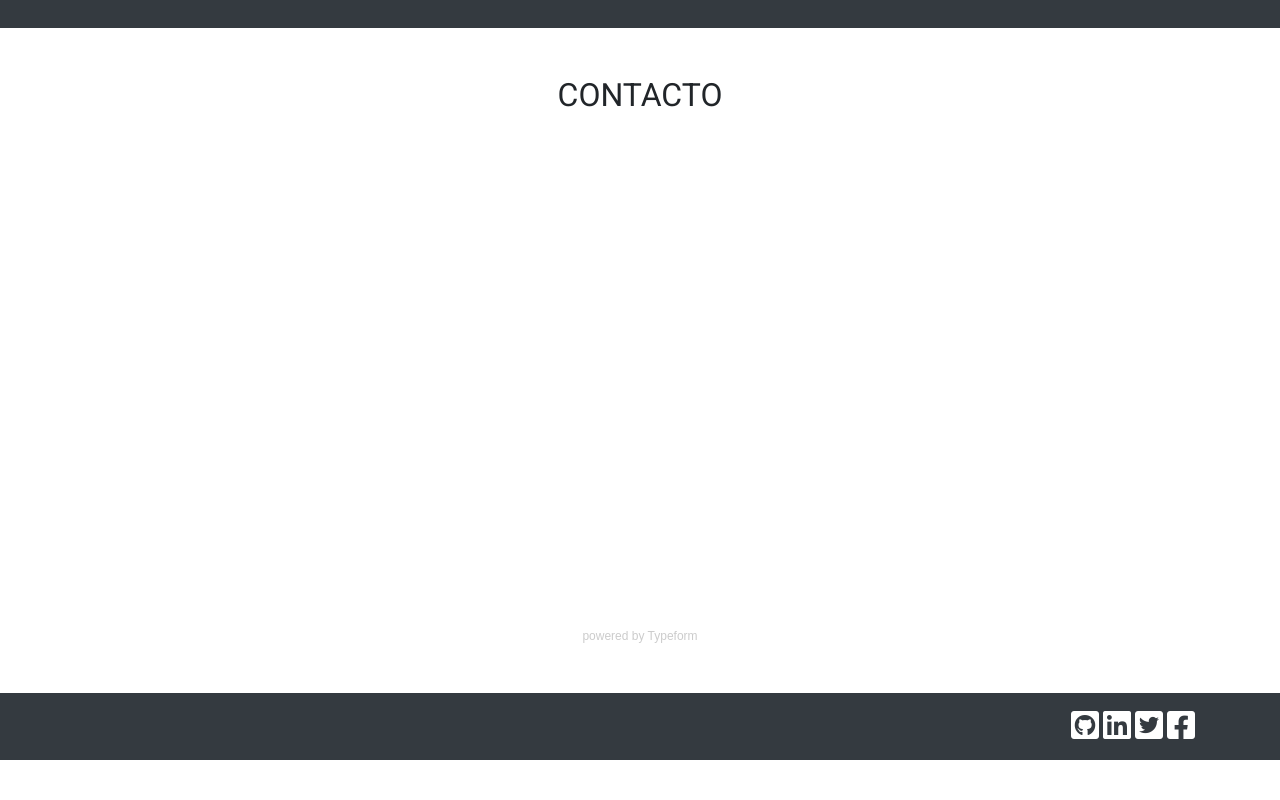
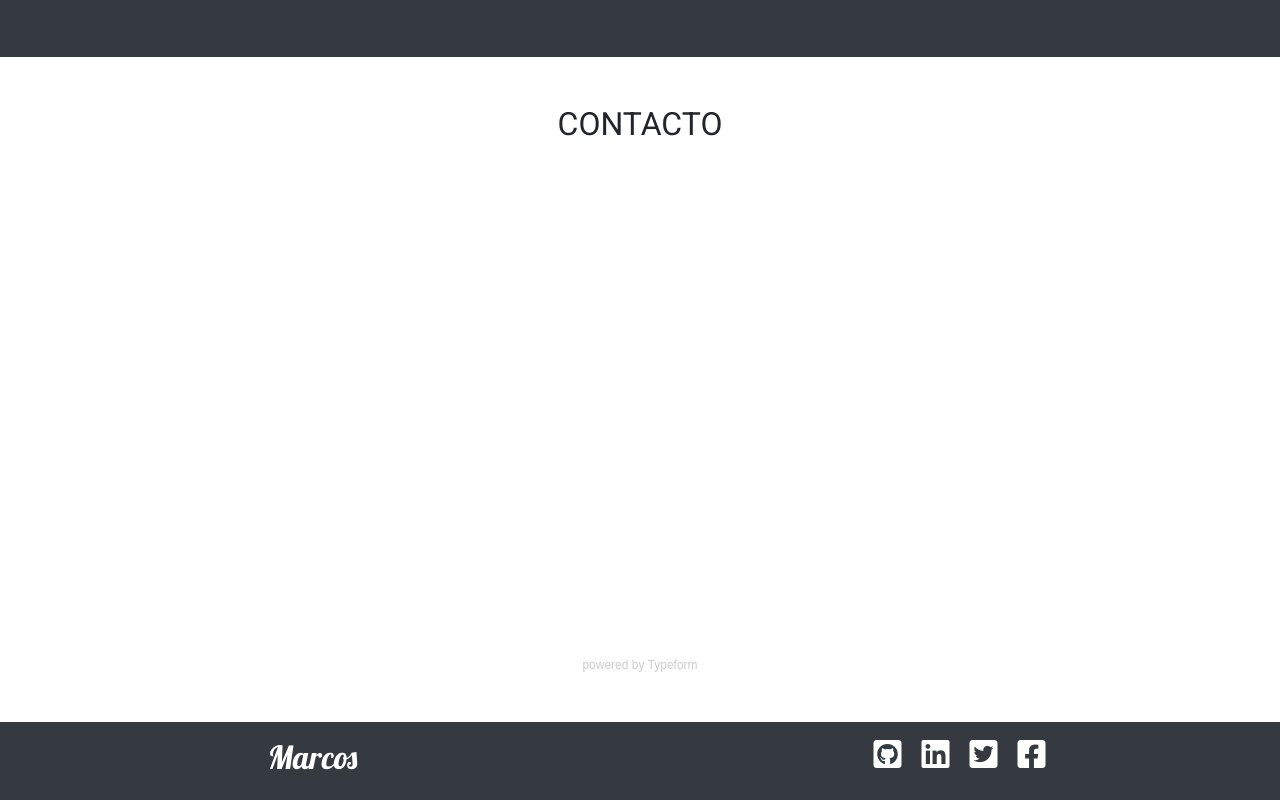
Before and after one commit to mvillegasm/Portafolio, a plain HTML site: page index.html in a window 1280 px wide. Shown: the part 2309-3109 px from the top of the page. Before the commit the page ends 3069 px from the top, so only its background shows below. Drawn offline with nearby package versions, Linux system fonts and the light colour scheme; a script that the page names is missing.

Commit message:
footer configuration

```diff
--- a/assets/css/style.css
+++ b/assets/css/style.css
@@ -9,6 +9,12 @@ header {
   background-size: cover;
   background-position: left;
   padding-bottom: 10rem;
+}
+
+h5 {
+  font-family: 'Lobster', cursive;
+  color: #fff;
+  font-size: xx-large;
 }
 
 .carousel-indicators li {
--- a/index.html
+++ b/index.html
@@ -207,11 +207,16 @@
 
     <!-- FOOTER -->
     <footer id="contacto" class="bg-dark text-right py-3">
-      <div class="container bg-transparent">
-        <a href="https://github.com"><i class="fab fa-github-square fa-2x"></i></a>
-        <a href="https://www.linkedin.com"><i class="fab fa-linkedin fa-2x"></i></a>
-    		<a href="https://twitter.com"><i class="fab fa-twitter-square fa-2x"></i></a>
-        <a href="https://www.facebook.com/"><i class="fab fa-facebook-square fa-2x"></i></a>
+      <div class="row bg-transparent text-center">
+        <div class="col-md-6">
+          <h5>Marcos</h5>
+        </div>
+        <div class="col-md-6">
+          <a href="https://github.com"><i class="fab fa-github-square fa-2x pr-3"></i></a>
+          <a href="https://www.linkedin.com"><i class="fab fa-linkedin fa-2x pr-3"></i></a>
+      		<a href="https://twitter.com"><i class="fab fa-twitter-square fa-2x pr-3"></i></a>
+          <a href="https://www.facebook.com/"><i class="fab fa-facebook-square fa-2x pr-3"></i></a>
+        </div>
       </div>
   	</footer>
 
```
